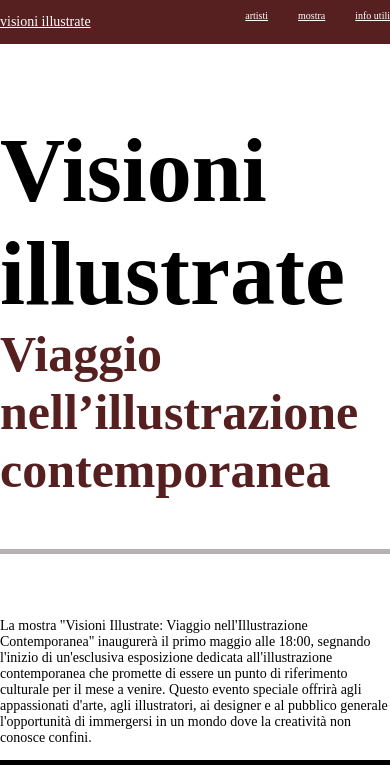
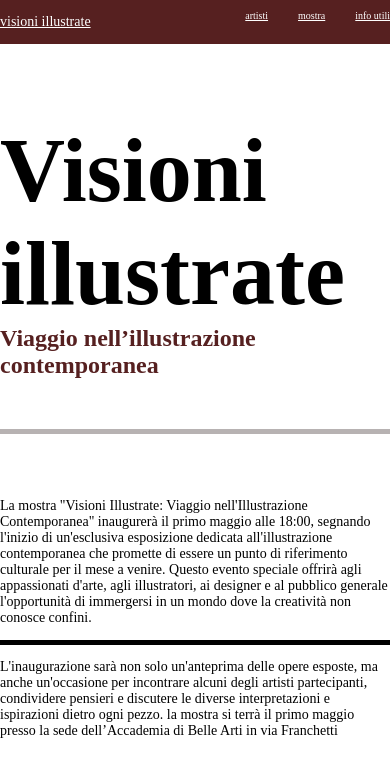
Before and after one commit to Benedettada/esercitazione, a plain HTML site: page index.html in a window 390 px wide. Shown: the top 776 px of the page. Drawn offline with Linux system fonts and the light colour scheme.

Commit message:
Update style.css

```diff
--- a/css/style.css
+++ b/css/style.css
@@ -637,7 +637,7 @@ header nav ul {
     height: auto;
    }
 
-   h1 h2 {
+   main.titoli h2 {
     font-size: 24px;
    }
 
```
